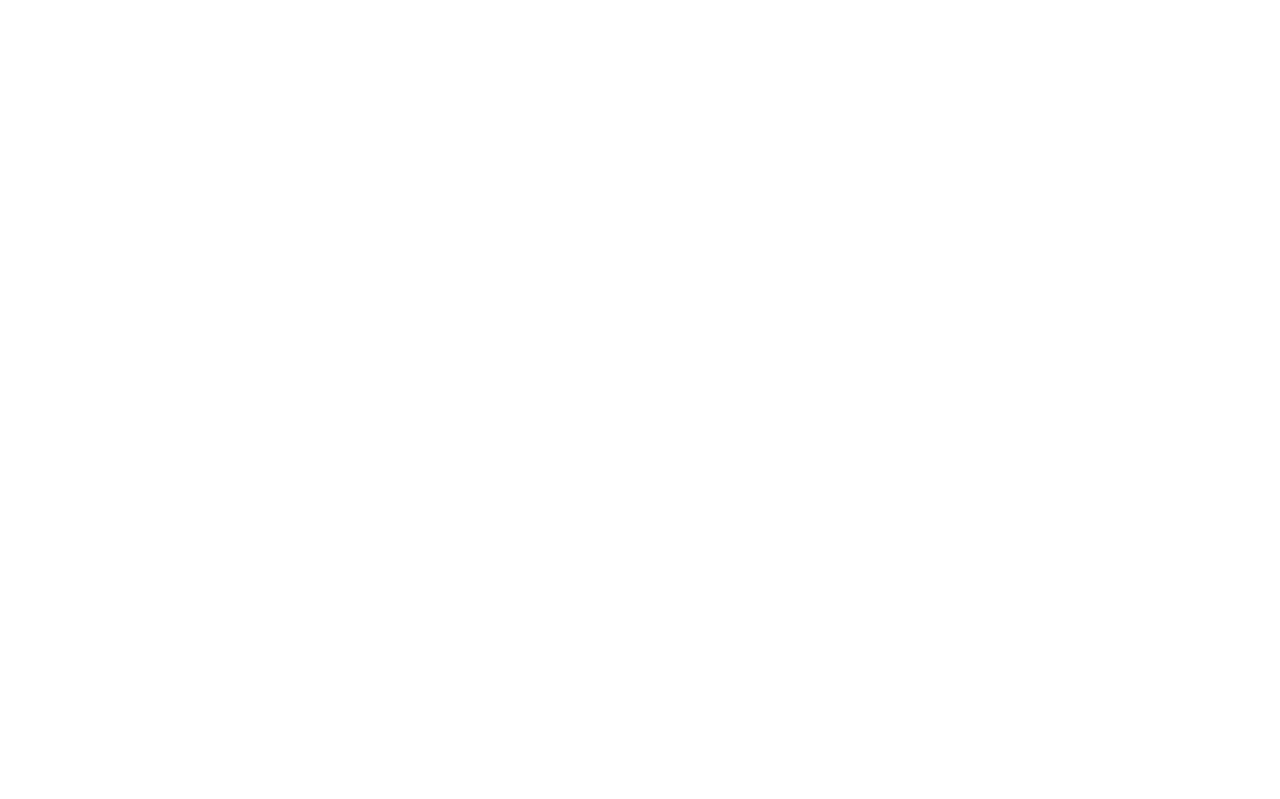
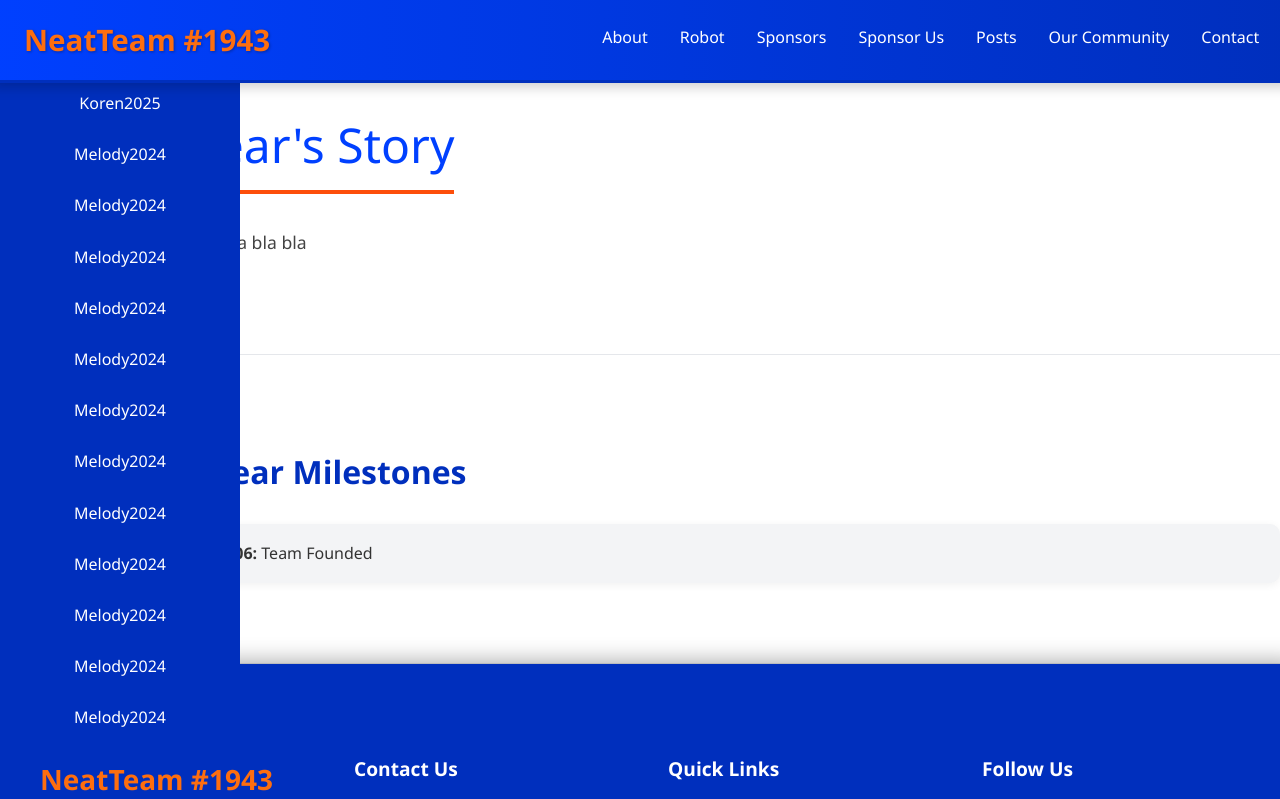
Before and after one commit to NeatTeam1943/NeatTeam-Website, a React (Vite) app: page /robot/koren2025 in a window 1280 px wide. Before the commit this address had no page. Shown: the top 799 px of the page. Built offline with nearby package versions, Linux system fonts and the light colour scheme.

Commit message:
Robots update
New page for robots and koren

```diff
--- a/src/App.jsx
+++ b/src/App.jsx
@@ -2,6 +2,9 @@
 import { BrowserRouter as Router, Routes, Route } from 'react-router-dom';
 import Landing from './jsx files/pages/Landing.jsx'
 import About from './jsx files/pages/About.jsx';
+import Koren2025 from './jsx files/pages/Robots/koren2025.jsx';
+import Melody2024 from './jsx files/pages/Robots/Melody2024.jsx';
+
 
 
 function App() {
@@ -10,6 +13,8 @@
             <Routes>
                 <Route path="/" element={<Landing />} />
                 <Route path="/about" element={<About />} />
+                <Route path="/robot/koren2025" element={<Koren2025 />} />
+                <Route path='/robot/melody2024' element={<Melody2024 />} />
             </Routes>
         </Router>
     );
--- /dev/null
+++ b/src/css files/Koren2025.css
@@ -0,0 +1,97 @@
+.robot-page {
+    margin-top: auto;
+    margin-right: auto;
+    margin-left: auto;
+    padding-left: 12rem;
+    font-family: 'Segoe UI', Tahoma, Geneva, Verdana, sans-serif;
+    background-color: #ffffff;
+    color: #333;
+    line-height: 1.7;
+}
+
+
+
+.robot-intro,
+.robot-mission,
+.robot-values,
+.robot-timeline,
+.robot-membersv {
+    max-width: 1100px;
+    margin: 0 auto;
+    padding: 4rem 0;
+    border-bottom: 1px solid #e5e7eb;
+}
+
+.robot-title {
+    font-size: 3rem;
+    color: #0040FF;
+    border-bottom: 4px solid #fd4e0a;
+    display: inline-block;
+}
+
+.robot-description {
+    font-size: 1.1rem;
+    color: #444;
+    max-width: 900px;
+}
+
+.robot-mission h2,
+.robot-values h2,
+.robot-timeline h2,
+.robot-members h2 {
+    font-size: 2rem;
+    color: #002FBD;
+    margin-bottom: 1rem;
+    border-left: 5px solid #fd6e0f;
+    padding-left: 1rem;
+}
+
+.robot-mission p,
+.robot-members p {
+    font-size: 1.05rem;
+    color: #555;
+    max-width: 850px;
+}
+
+.robot-values ul,
+.robot-timeline ul {
+    list-style: none;
+    padding-left: 0;
+    margin-top: 1.5rem;
+}
+
+.robot-values ul li,
+.robot-timeline ul li {
+    background-color: #f3f4f6;
+    padding: 1rem 1.5rem;
+    border-radius: 10px;
+    margin-bottom: 1rem;
+    font-size: 1rem;
+    color: #333;
+    box-shadow: 0 2px 8px rgba(0, 0, 0, 0.06);
+    transition: transform 0.2s ease;
+}
+
+.robot-values ul li:hover,
+.robot-timeline ul li:hover {
+    transform: scale(1.02);
+    background-color: #e0e7ff;
+}
+
+@media screen and (max-width: 768px) {
+    .robot-page {
+        padding-left: 2rem;
+        padding-right: 2rem;
+    }
+
+    .robot-title {
+        font-size: 2.2rem;
+    }
+
+    .robot-mission h2,
+    .robot-values h2,
+    .robot-timeline h2,
+    .robot-members h2 {
+        font-size: 1.6rem;
+    }
+}
--- /dev/null
+++ b/src/css files/RobotNav.css
@@ -0,0 +1,28 @@
+.robotnav {
+    top: 60px;
+    position: absolute;
+    left: 0;
+    width: 200px;
+    background-color: #002FBD;
+    padding: 20px;
+    overflow-y: auto;
+    z-index: 1;
+}
+
+.robotnav nav {
+    display: flex;
+    flex-direction: column;
+}
+
+.robotnav nav a {
+    color: white;
+    text-decoration: none;
+    margin: 10px 0;
+    font-size: 16px;
+    transition: 0.2s ease;
+}
+
+.robotnav nav a:hover {
+    color: #61dafb;
+    transform: translateX(5px);
+}
--- a/src/jsx files/Nav.jsx
+++ b/src/jsx files/Nav.jsx
@@ -9,7 +9,7 @@
             </Link>
             <nav>
                 <Link to="/about">About</Link>
-                <Link to="/robot">Robot</Link>
+                <Link to="/robot/koren2025">Robot</Link>
                 <Link to="/sponsors">Sponsors</Link>
                 <Link to="/sponsor-us">Sponsor Us</Link>
                 <Link to="/posts">Posts</Link>
--- /dev/null
+++ b/src/jsx files/RobotNav.jsx
@@ -0,0 +1,26 @@
+import React from 'react'
+import { Link } from "react-router-dom";
+import "../css files/RobotNav.css"
+
+export default function RobotNav() {
+    return (
+        <section className={"robotnav"}>
+            <nav>
+                <Link to={"/robot/koren2025"}>Koren2025</Link>
+                <Link to={"/robot/Melody2024"}>Melody2024</Link>
+                <Link to={"/robot/Melody2024"}>Melody2024</Link>
+                <Link to={"/robot/Melody2024"}>Melody2024</Link>
+                <Link to={"/robot/Melody2024"}>Melody2024</Link>
+                <Link to={"/robot/Melody2024"}>Melody2024</Link>
+                <Link to={"/robot/Melody2024"}>Melody2024</Link>
+                <Link to={"/robot/Melody2024"}>Melody2024</Link>
+                <Link to={"/robot/Melody2024"}>Melody2024</Link>
+                <Link to={"/robot/Melody2024"}>Melody2024</Link>
+                <Link to={"/robot/Melody2024"}>Melody2024</Link>
+                <Link to={"/robot/Melody2024"}>Melody2024</Link>
+                <Link to={"/robot/Melody2024"}>Melody2024</Link>
+
+            </nav>
+        </section>
+    )
+}
--- a/src/jsx files/pages/Landing.jsx
+++ b/src/jsx files/pages/Landing.jsx
@@ -11,10 +11,10 @@
                 <div className="text">
                     <about-short>
                         <div className="logo-wrapper">
-                            <h1 class={"title"}>NeatTeam</h1>
-                            <img src="../../../public/Niter.png" alt="NEATTEAM Logo"/>
+                            <h1 className={"title"}>NeatTeam</h1>
+                            <img src="../../../public/Niter.png" alt="NEATTEAM Logo" />
                         </div>
-                        <h2 class={"title-underline subtitle"}>FIRST Robotics Competition Team 1943</h2>
+                        <h2 className={"title-underline subtitle"}>FIRST Robotics Competition Team 1943</h2>
                         <p>We are NeatTeam, Begin High School's award-winning FIRST Robotics team. We seek to impact young adults by cultivating skills in engineering, programming, and business through FIRST.</p>
                     </about-short>
                     <a href={"About"} className="button-decoration">Discover More</a>
@@ -35,7 +35,7 @@
                     <div className="robot-description">
                         This is Koren our 2025 Robot, he was named after the fallen soldier Koren Bitan.
                     </div>
-                    <a href={"Robots"} className="button-decoration">Past Competition Robots</a>
+                    <a href={"robot/Koren2025"} className="button-decoration">Past Competition Robots</a>
                 </div>
             </section>
 
--- /dev/null
+++ b/src/jsx files/pages/Robots/Koren2025.jsx
@@ -0,0 +1,31 @@
+import React from 'react'
+import { BrowserRouter as Router, Routes, Route } from 'react-router-dom'
+import Nav from "../../Nav";
+import Footer from '../../Footer.jsx';
+import RobotNav from '../../RobotNav.jsx'
+import "../../../css files/Koren2025.css"
+
+export default function Koren2025() {
+    return (
+        <body className="robot-page">
+            <Nav />
+            <div className='robot-nav'>
+                <RobotNav />
+            </div>
+            <section className="robot-intro">
+                <h1 className="robot-title">Year's Story</h1>
+                <p className="robot-description">
+                    bla bla bla bla
+                </p>
+            </section>
+
+            <section className="robot-timeline">
+                <h2>Year Milestones</h2>
+                <ul>
+                    <li><strong>2006:</strong> Team Founded</li>
+                </ul>
+            </section>
+            <Footer />
+        </body>
+    );
+}
--- /dev/null
+++ b/src/jsx files/pages/Robots/Melody2024.jsx
@@ -0,0 +1,7 @@
+import React from 'react'
+
+export default function Melody2024() {
+    return (
+        <div>Melody2024</div>
+    )
+}
```
Also changed, not shown: package.json (+15 -2 lines), src/jsx files/pages/Robots/Sagi2022.jsx (added, +7 -0 lines), 1 other file (tests, documents, lock files or other folders).
